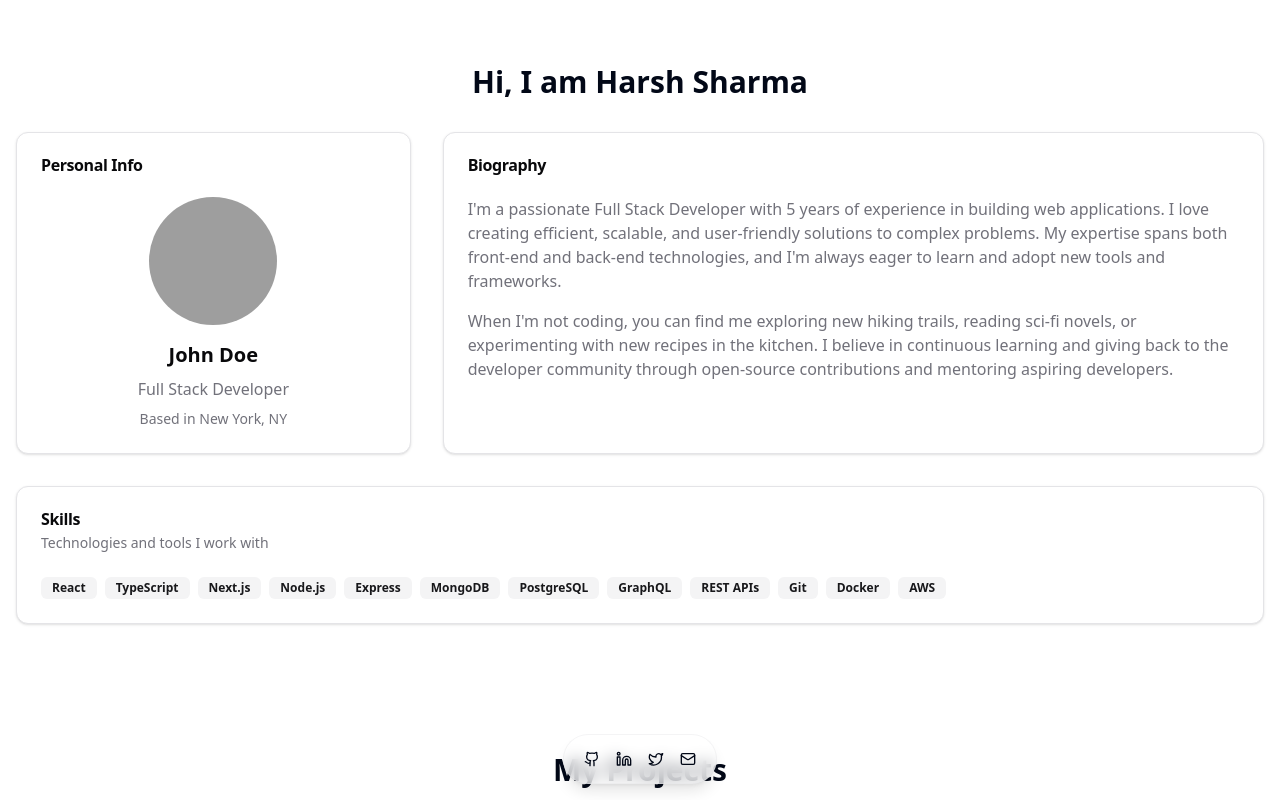
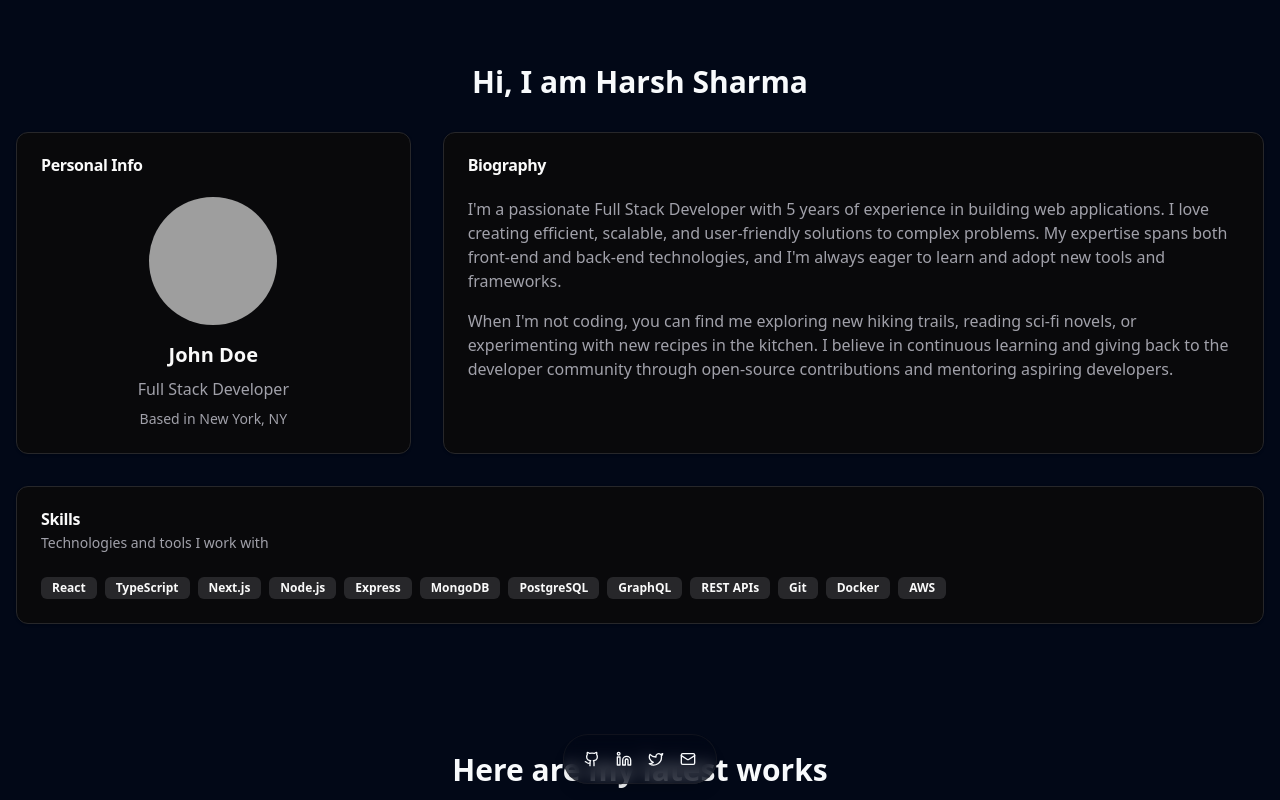
Before and after one commit to Harshsharma1712/PortFolio, a React (Vite) app: page / in a window 1280 px wide. Shown: the top 800 px of the page. Built offline with nearby package versions, Linux system fonts and the light colour scheme; grey boxes are pictures that could not be loaded.

Commit message:
Add dark theme

```diff
--- a/src/App.tsx
+++ b/src/App.tsx
@@ -1,4 +1,5 @@
 import React from 'react'
+import { ThemeProvider } from "@/components/theme-provider"
 import About from './components/About'
 import Projects from './components/Projects'
 import Connect from './components/Connect'
@@ -7,9 +8,14 @@ function App() {
 
   return (
    <>
+    <ThemeProvider defaultTheme="dark" storageKey="vite-ui-theme">
+
     <About />
     <Projects />
     <Connect />
+
+    </ThemeProvider>
+
    </>
   )
 }
--- a/src/components/Projects.tsx
+++ b/src/components/Projects.tsx
@@ -44,7 +44,7 @@ const Projects: FC = () => {
   return (
     <section id="projects" className="py-16 bg-background">
       <div className="container mx-auto px-4">
-        <h2 className="text-3xl font-bold mb-8 text-center">My Projects</h2>
+        <h2 className="text-3xl font-bold mb-8 text-center">Here are my latest works</h2>
         <div className="grid grid-cols-1 md:grid-cols-2 lg:grid-cols-3 gap-6">
           {projects.map((project, index) => (
             <Card key={index} className="flex flex-col">
--- /dev/null
+++ b/src/components/mode-toggle.tsx
@@ -0,0 +1,37 @@
+import { Moon, Sun } from "lucide-react"
+
+import { Button } from "@/components/ui/button"
+import {
+  DropdownMenu,
+  DropdownMenuContent,
+  DropdownMenuItem,
+  DropdownMenuTrigger,
+} from "@/components/ui/dropdown-menu"
+import { useTheme } from "@/components/theme-provider"
+
+export function ModeToggle() {
+  const { setTheme } = useTheme()
+
+  return (
+    <DropdownMenu>
+      <DropdownMenuTrigger asChild>
+        <Button variant="outline" size="icon">
+          <Sun className="h-[1.2rem] w-[1.2rem] rotate-0 scale-100 transition-all dark:-rotate-90 dark:scale-0" />
+          <Moon className="absolute h-[1.2rem] w-[1.2rem] rotate-90 scale-0 transition-all dark:rotate-0 dark:scale-100" />
+          <span className="sr-only">Toggle theme</span>
+        </Button>
+      </DropdownMenuTrigger>
+      <DropdownMenuContent align="end">
+        <DropdownMenuItem onClick={() => setTheme("light")}>
+          Light
+        </DropdownMenuItem>
+        <DropdownMenuItem onClick={() => setTheme("dark")}>
+          Dark
+        </DropdownMenuItem>
+        <DropdownMenuItem onClick={() => setTheme("system")}>
+          System
+        </DropdownMenuItem>
+      </DropdownMenuContent>
+    </DropdownMenu>
+  )
+}
--- /dev/null
+++ b/src/components/theme-provider.tsx
@@ -0,0 +1,73 @@
+import { createContext, useContext, useEffect, useState } from "react"
+
+type Theme = "dark" | "light" | "system"
+
+type ThemeProviderProps = {
+  children: React.ReactNode
+  defaultTheme?: Theme
+  storageKey?: string
+}
+
+type ThemeProviderState = {
+  theme: Theme
+  setTheme: (theme: Theme) => void
+}
+
+const initialState: ThemeProviderState = {
+  theme: "system",
+  setTheme: () => null,
+}
+
+const ThemeProviderContext = createContext<ThemeProviderState>(initialState)
+
+export function ThemeProvider({
+  children,
+  defaultTheme = "system",
+  storageKey = "vite-ui-theme",
+  ...props
+}: ThemeProviderProps) {
+  const [theme, setTheme] = useState<Theme>(
+    () => (localStorage.getItem(storageKey) as Theme) || defaultTheme
+  )
+
+  useEffect(() => {
+    const root = window.document.documentElement
+
+    root.classList.remove("light", "dark")
+
+    if (theme === "system") {
+      const systemTheme = window.matchMedia("(prefers-color-scheme: dark)")
+        .matches
+        ? "dark"
+        : "light"
+
+      root.classList.add(systemTheme)
+      return
+    }
+
+    root.classList.add(theme)
+  }, [theme])
+
+  const value = {
+    theme,
+    setTheme: (theme: Theme) => {
+      localStorage.setItem(storageKey, theme)
+      setTheme(theme)
+    },
+  }
+
+  return (
+    <ThemeProviderContext.Provider {...props} value={value}>
+      {children}
+    </ThemeProviderContext.Provider>
+  )
+}
+
+export const useTheme = () => {
+  const context = useContext(ThemeProviderContext)
+
+  if (context === undefined)
+    throw new Error("useTheme must be used within a ThemeProvider")
+
+  return context
+}
```
